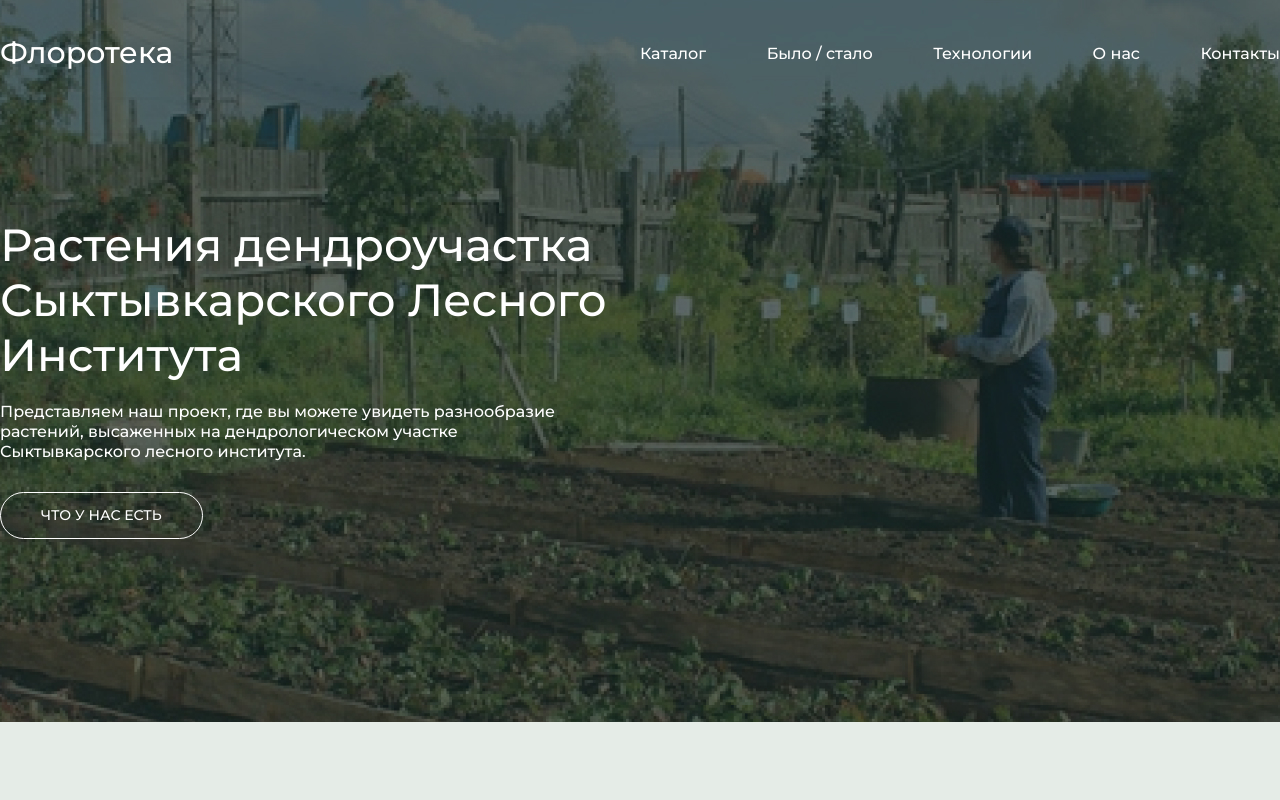
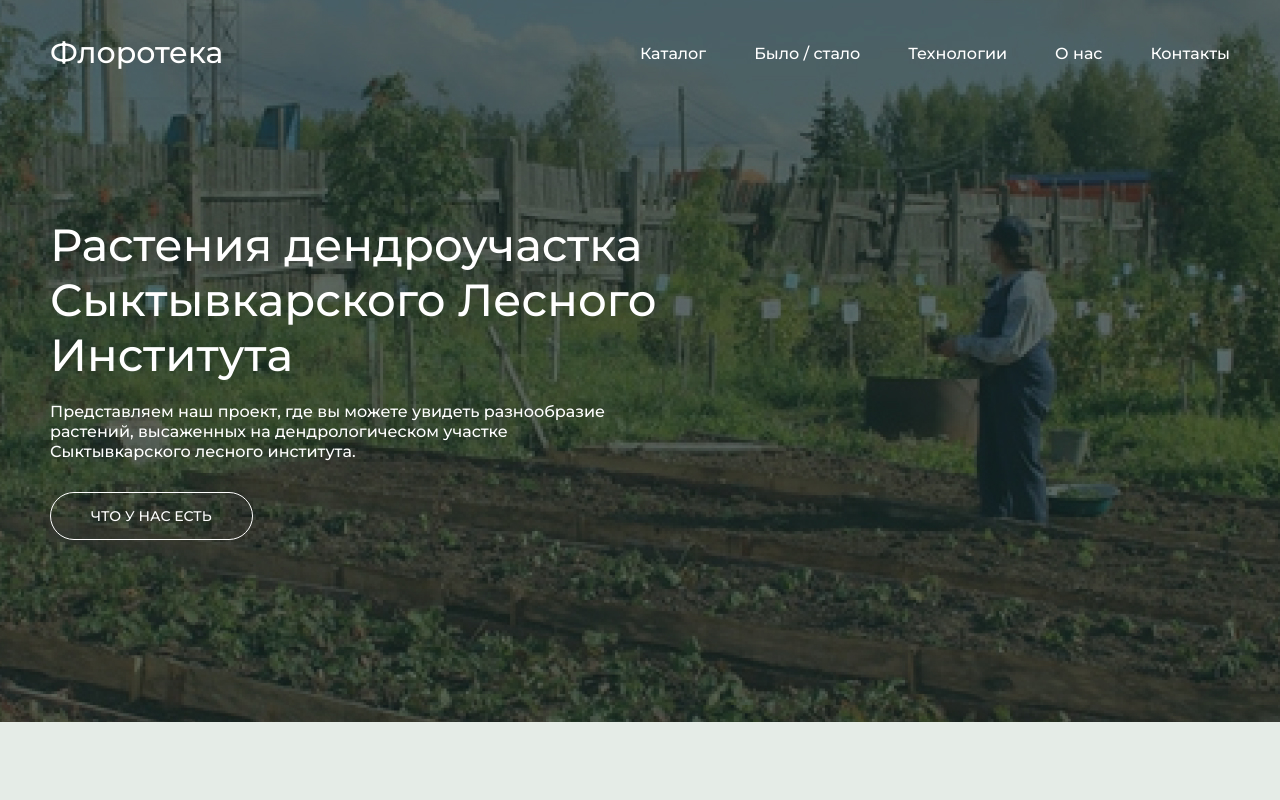
Before and after one commit to Ga11et/floroteka, a Vue app: page /beforeAfter in a window 1280 px wide. Shown: the top 800 px of the page. Built offline with nearby package versions, Linux system fonts and the light colour scheme.

Commit message:
added same adaptivity to header

```diff
--- a/src/views/Header.vue
+++ b/src/views/Header.vue
@@ -70,8 +70,40 @@ export default Vue.extend({
         position: absolute;
         top: 30%;
         .heading {
+            @include font(55px, 65px, 500);
+            width: 820px;
+        }
+
+        .paragraph {
+            @include font(20px, 34px, 500);
+            width: 700px;
+            padding: 20px 0 30px;
+        }
+
+        .link {
+            @include font(18px, 28px, 500);
+            padding: 16px 44px;
+            border: 1px solid $mainWhite;
+            border-radius: 25px;
+            text-transform: uppercase;
+            &:hover{
+                cursor: pointer;
+            }
+        }
+    }
+}
+@media screen and (max-width: 1400px) {
+    .header{
+        .top{
+            width: 100%;
+            padding: 35px 50px;
+        }
+        .content {
+            width: 100%;
+            padding: 0 50px;
+        .heading {
             @include font(45px, 55px, 500);
-            width: 620px;
+            width: 720px;
         }
 
         .paragraph {
@@ -81,7 +113,7 @@ export default Vue.extend({
         }
 
         .link {
-            @include font(14px, 17px, 500);
+            @include font(14px, 18px, 500);
             padding: 14px 40px;
             border: 1px solid $mainWhite;
             border-radius: 25px;
@@ -91,5 +123,6 @@ export default Vue.extend({
             }
         }
     }
+    }
 }
 </style>
```
